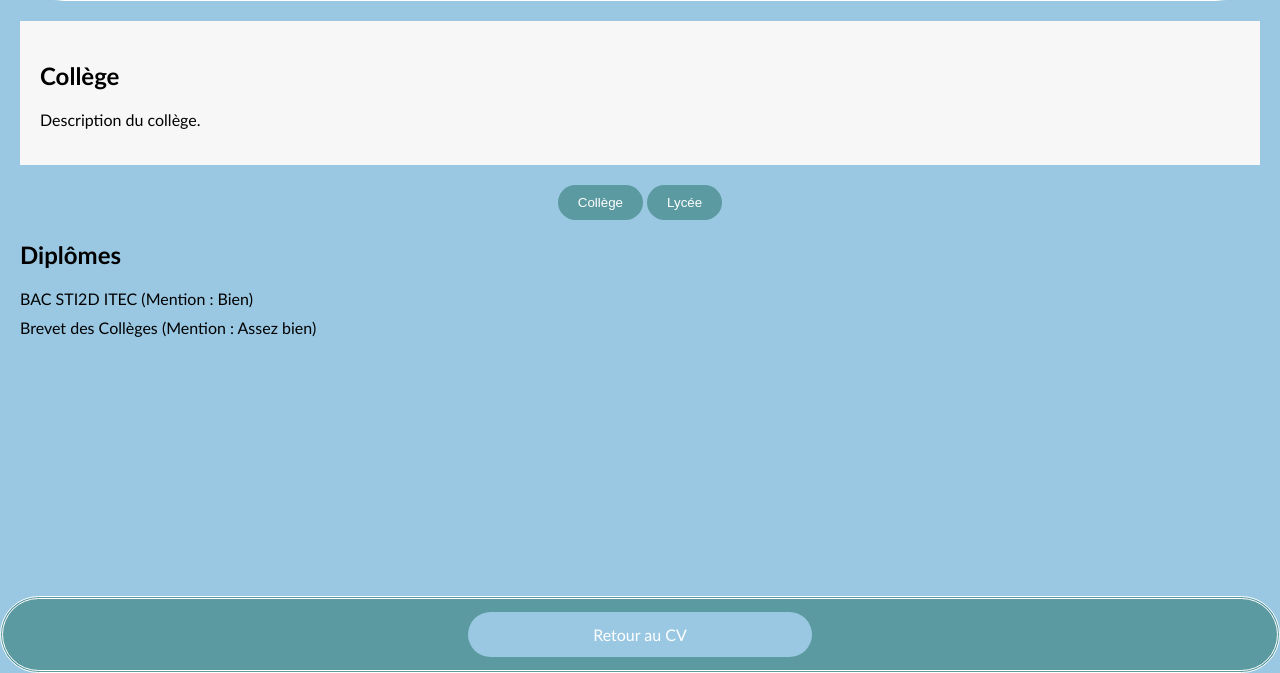
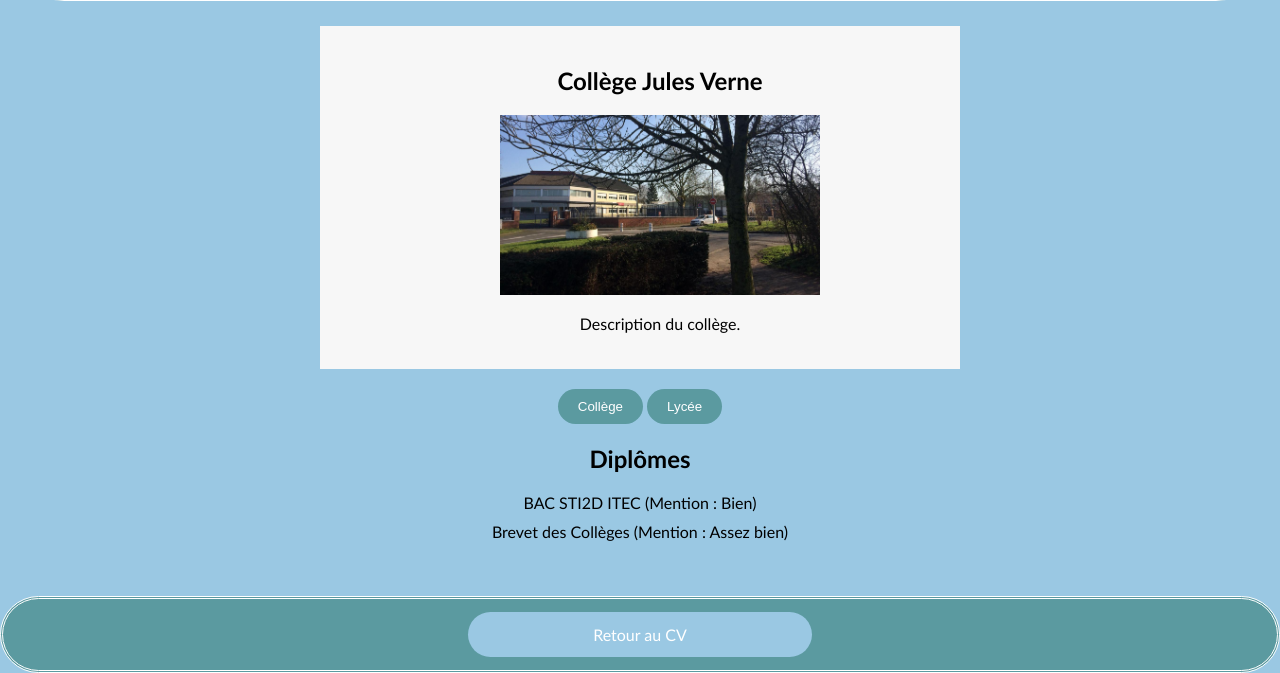
Before and after one commit to FlyBiggy/monCV, a plain HTML site: page pages/education.html in a window 1280 px wide. Shown: the part 127-800 px from the top of the page. Drawn offline with Linux system fonts and the light colour scheme.

Commit message:
avancée

```diff
--- a/css/styles.css
+++ b/css/styles.css
@@ -120,3 +120,8 @@ button {
 button:hover {
     background-color: #005d8b;
 }
+
+#education {
+    text-align: center;
+    margin: 2% 25%;
+}
--- a/pages/education.html
+++ b/pages/education.html
@@ -15,11 +15,13 @@
 <section id="education">
   <div class="education-panels">
     <div class="education-panel current">
-      <h2>Collège</h2>
+      <h2>Collège Jules Verne</h2>
+      <img src="../img/verne.jpg" width="50%">
       <p>Description du collège.</p>
     </div>
     <div class="education-panel">
       <h2>Lycée</h2>
+      <img src="../img/colbert.jpg" width="50%">
       <p>Description du lycée.</p>
     </div>
 
```
Also changed, not shown: index.html (+1 -1 lines).
